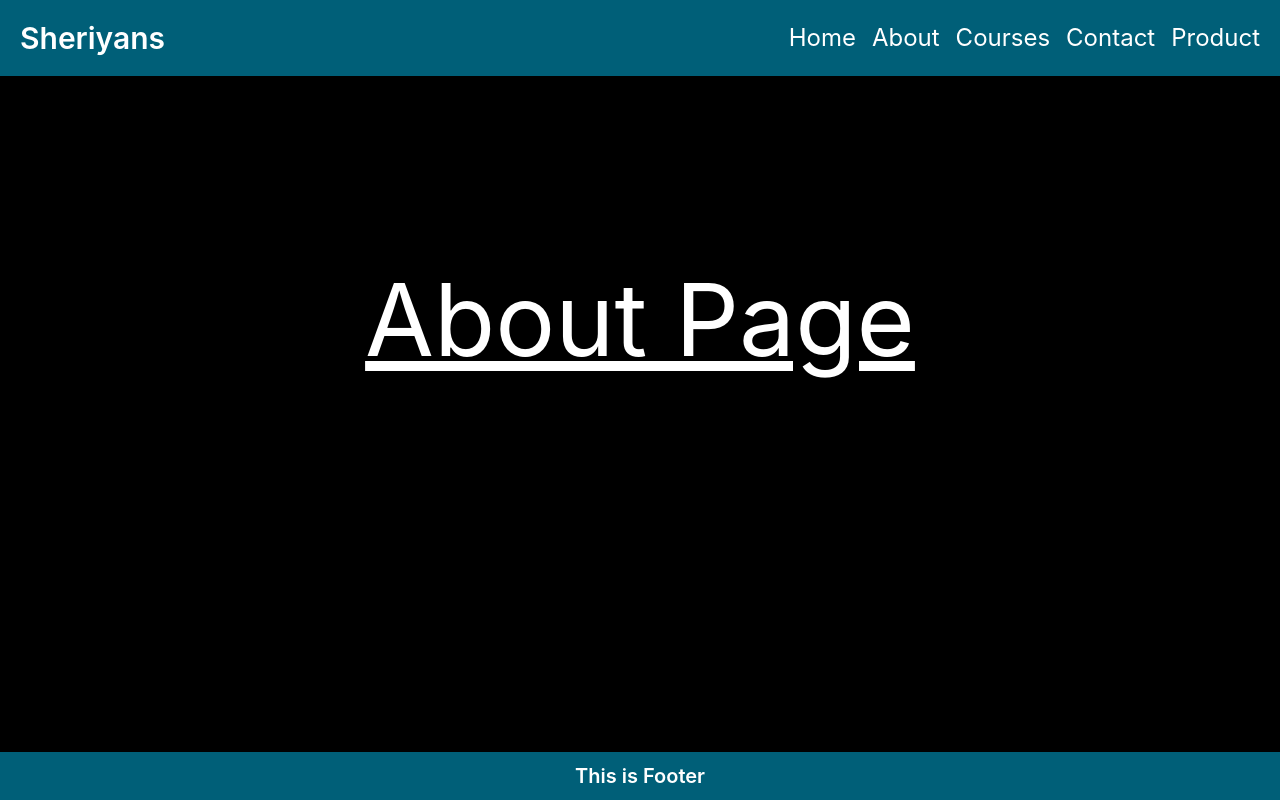
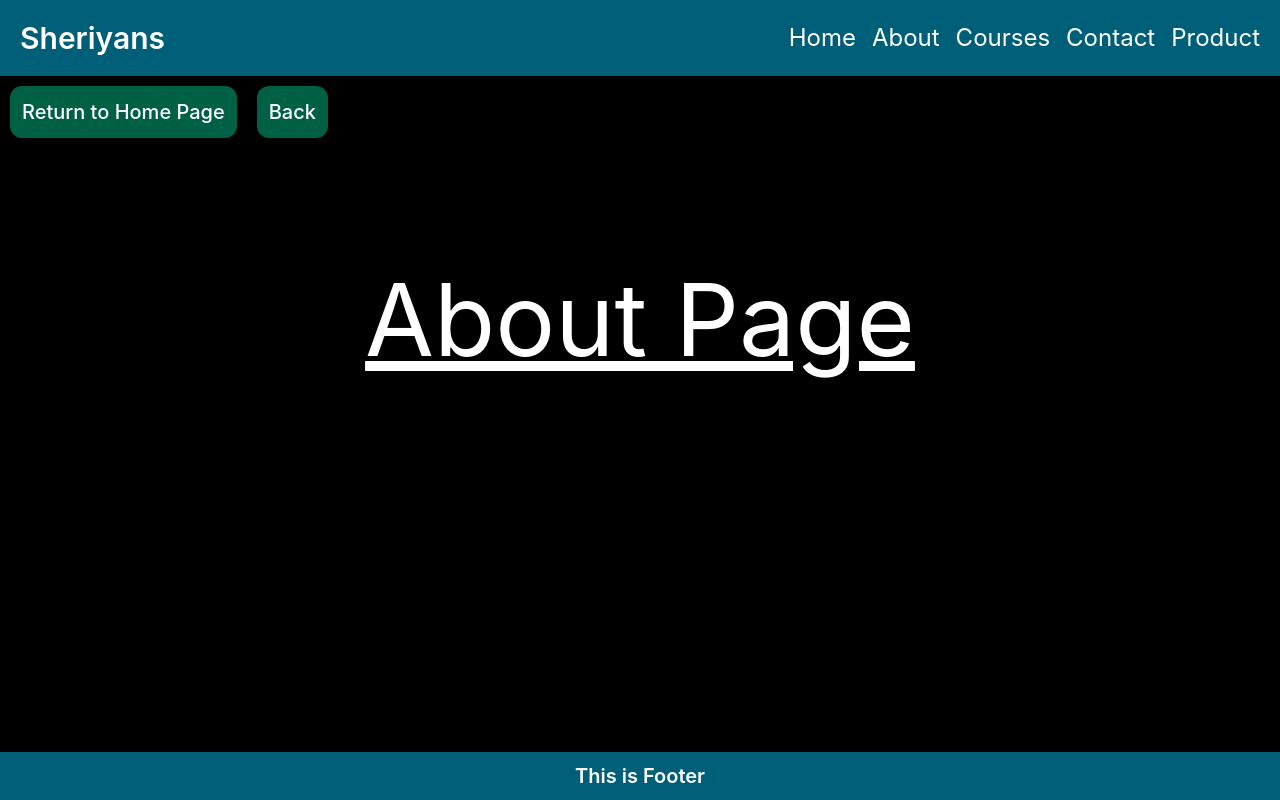
Before and after one commit to simranbali-ace04/learn-react, a React (Vite) app in the folder 19-routing-advance/: page /about in a window 1280 px wide. Built offline with nearby package versions, Linux system fonts and the light colour scheme.

Commit message:
useNavigate in a page

```diff
--- a/19-routing-advance/src/pages/About.jsx
+++ b/19-routing-advance/src/pages/About.jsx
@@ -1,11 +1,30 @@
-import React from 'react'
+import React from "react";
+import { useNavigate } from "react-router-dom";
 
 const About = () => {
+
+  {/* Navigate is used to redirect to some other path */}
+  let navigate= useNavigate();
+
   return (
     <div>
       <h1>About Page</h1>
+      <button
+      onClick={()=>{
+        navigate("/")
+      }}
+      className="bg-emerald-800 p-3 rounded-xl m-2.5 font-medium text-xl active:scale-95">
+        Return to Home Page
+      </button>
+      <button
+      onClick={()=>{
+        navigate(-1)
+      }}
+      className="bg-emerald-800 p-3 rounded-xl m-2.5 font-medium text-xl active:scale-95">
+        Back
+      </button>
     </div>
-  )
-}
+  );
+};
 
-export default About
+export default About;
```
